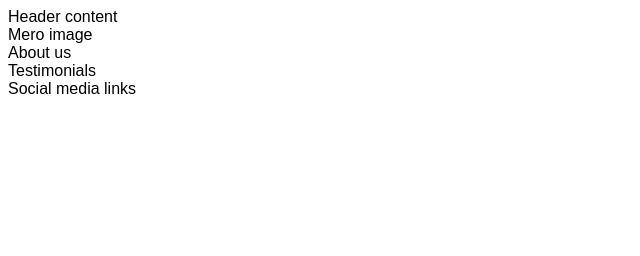
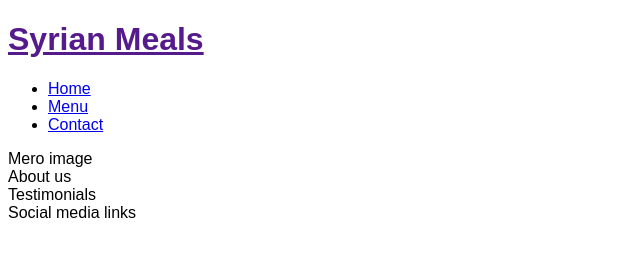
Before and after one commit to Majdi-Aref/syrian-meals, a plain HTML site: page index.html in a window 1280 px wide. Shown: the whole page, without its empty margins (0-640 px from the left). Drawn offline with Linux system fonts and the light colour scheme.

Commit message:
Add basic header structure

```diff
--- a/index.html
+++ b/index.html
@@ -1,5 +1,6 @@
 <!DOCTYPE html>
 <html lang="en">
+
 <head>
     <meta charset="UTF-8">
     <meta http-equiv="X-UA-Compatible" content="IE=edge">
@@ -9,9 +10,33 @@
     <link rel="stylesheet" href="assets/css/style.css">
     <title>Syrian Meals</title>
 </head>
+
 <body>
     <header>
-        Header content
+        <a href="">
+            <h1>
+                Syrian Meals
+            </h1>
+        </a>
+        <nav>
+            <ul>
+                <li>
+                    <a href="index.html">
+                        Home
+                    </a>
+                </li>
+                <li>
+                    <a href="#">
+                        Menu
+                    </a>
+                </li>
+                <li>
+                    <a href="#">
+                        Contact
+                    </a>
+                </li>
+            </ul>
+        </nav>
     </header>
     <section>
         Mero image
@@ -26,4 +51,5 @@
         Social media links
     </footer>
 </body>
+
 </html>
```
